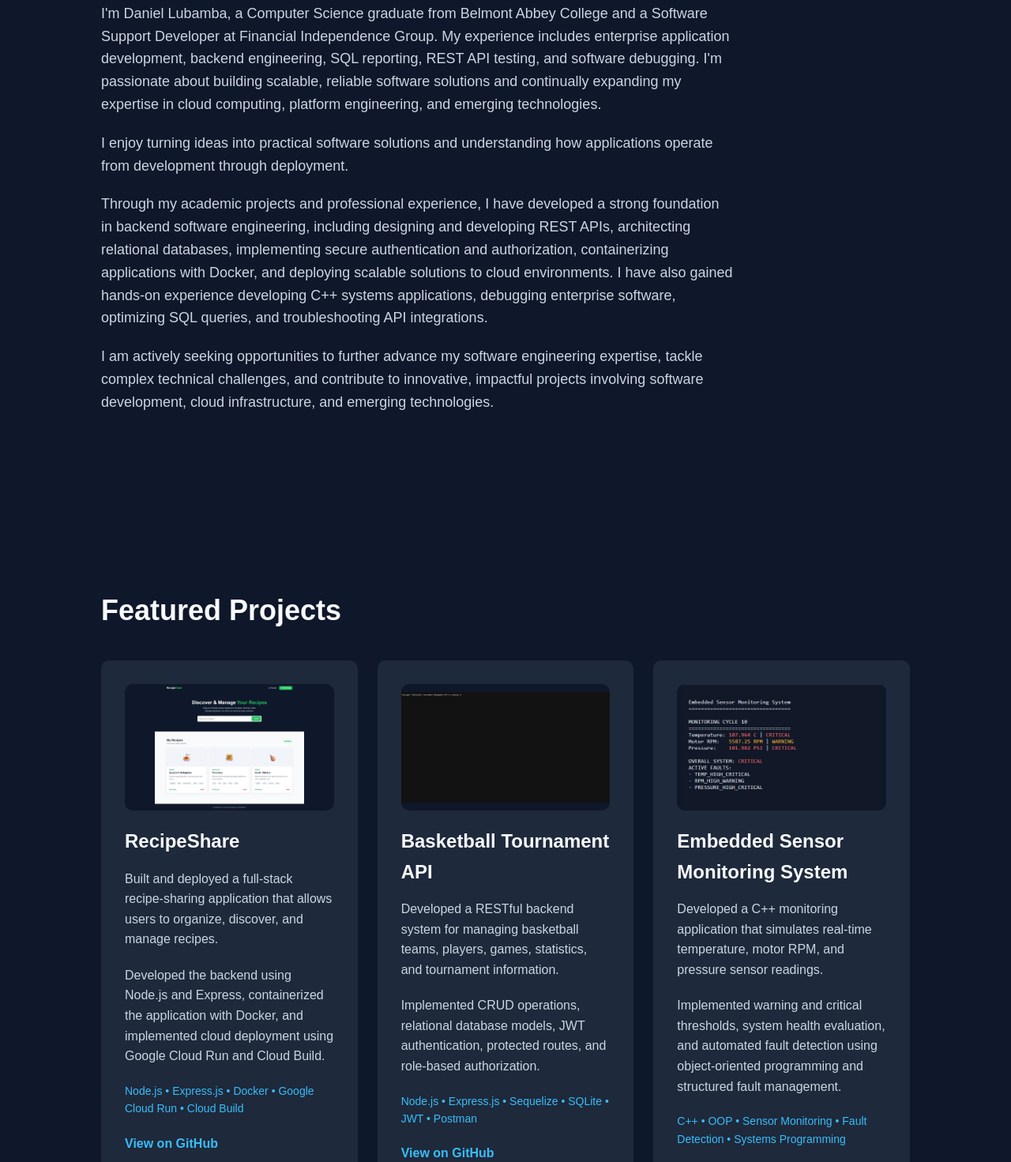
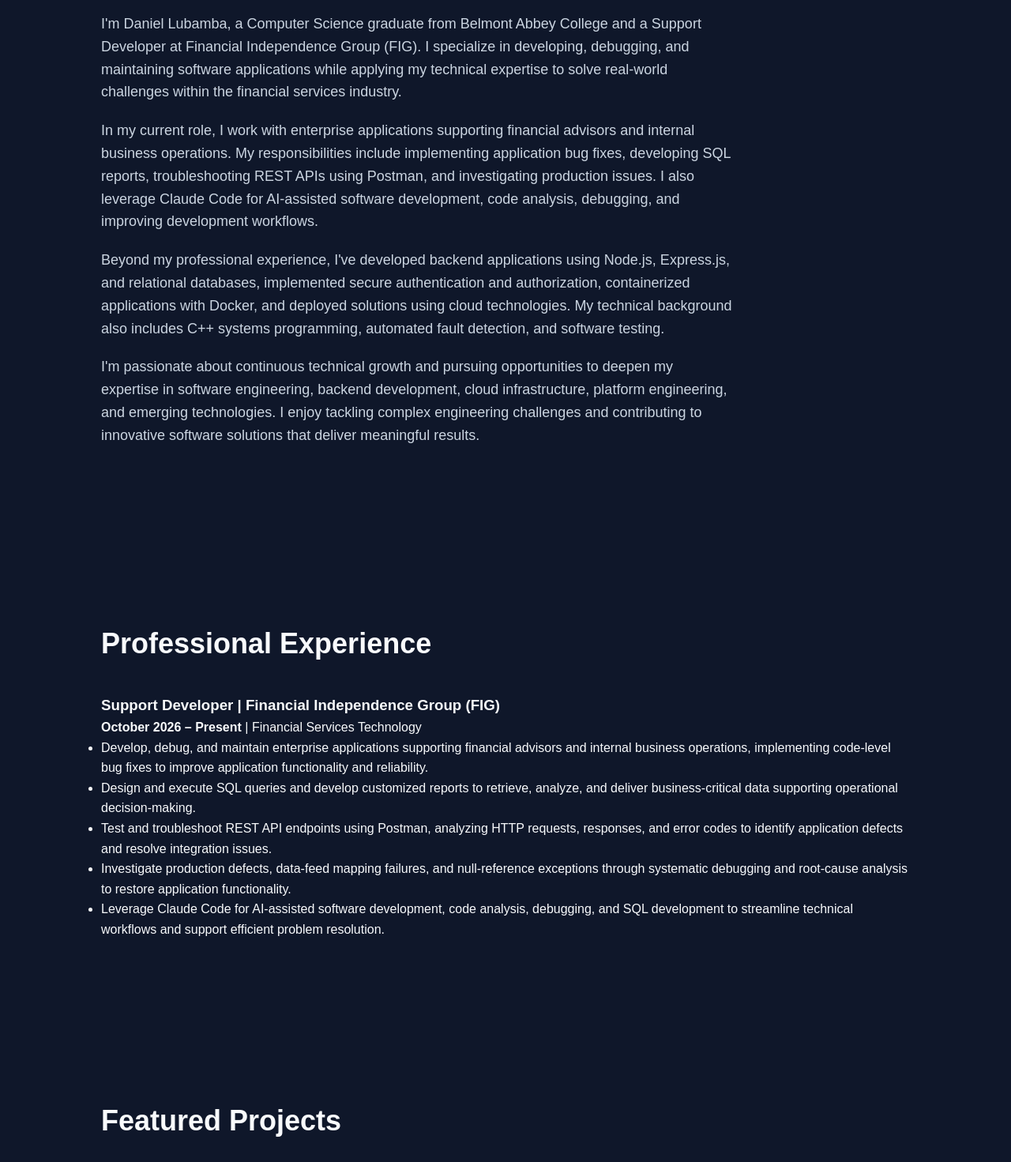
Before and after one commit to DLubamba0/daniel-portfolio, a plain HTML site: page index.html in a window 1280 px wide. Shown: the part 985-2456 px from the top of the page at 79% size. Drawn offline with Linux system fonts and the light colour scheme.

Commit message:
Update index.html

```diff
--- a/index.html
+++ b/index.html
@@ -1,12 +1,11 @@
+
 <!DOCTYPE html>
 <html lang="en">
 
 <head>
     <meta charset="UTF-8">
     <meta name="viewport" content="width=device-width, initial-scale=1.0">
-
     <title>Daniel Lubamba | Software Developer</title>
-
     <link rel="stylesheet" href="style.css">
 </head>
 
@@ -14,64 +13,58 @@
 
     <!-- Navigation -->
     <nav>
-        <div class="logo">
-            Daniel Lubamba
-        </div>
+        <div class="logo">Daniel Lubamba</div>
 
         <ul class="nav-links">
             <li><a href="#home">Home</a></li>
             <li><a href="#about">About</a></li>
+            <li><a href="#experience">Experience</a></li>
             <li><a href="#projects">Projects</a></li>
             <li><a href="#skills">Skills</a></li>
             <li><a href="#contact">Contact</a></li>
-
             <li>
-                <a
-                    href="https://www.linkedin.com/in/daniel-lubamba/"
+                <a href="https://www.linkedin.com/in/daniel-lubamba/"
                    target="_blank"
-                    rel="noopener noreferrer"
-                >
+                   rel="noopener noreferrer">
                     LinkedIn
                 </a>
             </li>
-
             <li>
-                <a
-                    href="resume/SEResume.pdf"
+                <a href="resume/SEResume.pdf"
                    target="_blank"
-                    class="resume-link"
-                >
+                   rel="noopener noreferrer"
+                   class="resume-link">
                     Resume
                 </a>
             </li>
         </ul>
     </nav>
 
-
     <!-- Home -->
     <section id="home" class="hero">
-
         <div class="hero-content">
 
             <div class="hero-text">
 
                 <p class="intro">
-                    Computer Science Graduate
+                    Software Developer | B.S. Computer Science
                 </p>
 
-                <h1>
-                    Daniel Lubamba
-                </h1>
+                <h1>Daniel Lubamba</h1>
 
                 <h2>
-                    Software Developer | Backend • Cloud • Data
+                    Software Development | Backend • Cloud • Data
                 </h2>
 
                 <p>
-                    I build practical software solutions using backend,
-                    cloud, database, and systems technologies. I enjoy
-                    developing applications from initial design through
-                    deployment while continuously expanding my technical skills.
+                    I develop and maintain enterprise software,
+                    build backend applications and REST APIs,
+                    and solve complex technical challenges through
+                    software engineering, database development,
+                    and cloud technologies. My professional
+                    experience includes production debugging,
+                    SQL reporting, API testing, and implementing
+                    software solutions for financial services.
                 </p>
 
                 <div class="hero-buttons">
@@ -80,84 +73,154 @@
                         View My Projects
                     </a>
 
-                    <a
-                        href="resume/SEResume.pdf"
+                    <a href="resume/SEResume.pdf"
                        target="_blank"
-                        class="btn secondary"
-                    >
+                       rel="noopener noreferrer"
+                       class="btn secondary">
                         Resume
                     </a>
 
-                    <a
-                        href="https://github.com/DLubamba0"
+                    <a href="https://github.com/DLubamba0"
                        target="_blank"
                        rel="noopener noreferrer"
-                        class="btn secondary"
-                    >
+                       class="btn secondary">
                         GitHub
                     </a>
 
-                    <a
-                        href="https://www.linkedin.com/in/daniel-lubamba/"
+                    <a href="https://www.linkedin.com/in/daniel-lubamba/"
                        target="_blank"
                        rel="noopener noreferrer"
-                        class="btn secondary"
-                    >
+                       class="btn secondary">
                         LinkedIn
                     </a>
 
                 </div>
-
             </div>
-
 
             <!-- Profile Picture -->
             <div class="hero-image">
-
-                <img
-                    src="images/daniel-profile.jpg"
-                    alt="Daniel Lubamba"
-                >
-
+                <img src="images/daniel-profile.jpg"
+                     alt="Daniel Lubamba">
             </div>
 
         </div>
-
     </section>
 
 
     <!-- About -->
     <section id="about">
 
-        <h2>
-            About Me
-        </h2>
+        <h2>About Me</h2>
 
         <p>
-            I'm Daniel Lubamba, a Computer Science graduate from Belmont Abbey College and a Software Support Developer at Financial Independence Group.
-            My experience includes enterprise application development, backend engineering, SQL reporting, REST API testing, and software debugging.
-            I'm passionate about building scalable, reliable software solutions and continually expanding my expertise in cloud computing, platform engineering,
-            and emerging technologies.
+            I'm Daniel Lubamba, a Computer Science graduate
+            from Belmont Abbey College and a Support Developer
+            at Financial Independence Group (FIG).
+            I specialize in developing, debugging, and
+            maintaining software applications while applying
+            my technical expertise to solve real-world
+            challenges within the financial services industry.
         </p>
 
         <p>
-            I enjoy turning ideas into practical software solutions
-            and understanding how applications operate from
-            development through deployment.
+            In my current role, I work with enterprise
+            applications supporting financial advisors and
+            internal business operations. My responsibilities
+            include implementing application bug fixes,
+            developing SQL reports, troubleshooting REST APIs
+            using Postman, and investigating production issues.
+            I also leverage Claude Code for AI-assisted
+            software development, code analysis, debugging,
+            and improving development workflows.
         </p>
 
         <p>
-           Through my academic projects and professional experience, I have developed a strong foundation in backend software engineering,
-           including designing and developing REST APIs, architecting relational databases, implementing secure authentication and authorization,
-           containerizing applications with Docker, and deploying scalable solutions to cloud environments. I have also gained hands-on experience
-           developing C++ systems applications, debugging enterprise software, optimizing SQL queries, and troubleshooting API integrations.
+            Beyond my professional experience, I've developed
+            backend applications using Node.js, Express.js,
+            and relational databases, implemented secure
+            authentication and authorization, containerized
+            applications with Docker, and deployed solutions
+            using cloud technologies. My technical background
+            also includes C++ systems programming, automated
+            fault detection, and software testing.
         </p>
 
         <p>
-            I am actively seeking opportunities to further advance my software engineering expertise,
-            tackle complex technical challenges, and contribute to innovative, impactful projects
-            involving software development, cloud infrastructure, and emerging technologies.
+            I'm passionate about continuous technical growth
+            and pursuing opportunities to deepen my expertise
+            in software engineering, backend development,
+            cloud infrastructure, platform engineering,
+            and emerging technologies. I enjoy tackling
+            complex engineering challenges and contributing
+            to innovative software solutions that deliver
+            meaningful results.
         </p>
+
+    </section>
+
+
+    <!-- Professional Experience -->
+    <section id="experience">
+
+        <h2>Professional Experience</h2>
+
+        <div class="experience-card">
+
+            <h3>
+                Support Developer | Financial Independence Group (FIG)
+            </h3>
+
+            <p>
+                <strong>October 2026 – Present</strong>
+                | Financial Services Technology
+            </p>
+
+            <ul>
+
+                <li>
+                    Develop, debug, and maintain enterprise
+                    applications supporting financial advisors
+                    and internal business operations,
+                    implementing code-level bug fixes to
+                    improve application functionality
+                    and reliability.
+                </li>
+
+                <li>
+                    Design and execute SQL queries and develop
+                    customized reports to retrieve, analyze,
+                    and deliver business-critical data
+                    supporting operational decision-making.
+                </li>
+
+                <li>
+                    Test and troubleshoot REST API endpoints
+                    using Postman, analyzing HTTP requests,
+                    responses, and error codes to identify
+                    application defects and resolve
+                    integration issues.
+                </li>
+
+                <li>
+                    Investigate production defects,
+                    data-feed mapping failures, and
+                    null-reference exceptions through
+                    systematic debugging and root-cause
+                    analysis to restore application
+                    functionality.
+                </li>
+
+                <li>
+                    Leverage Claude Code for AI-assisted
+                    software development, code analysis,
+                    debugging, and SQL development to
+                    streamline technical workflows and
+                    support efficient problem resolution.
+                </li>
+
+            </ul>
+
+        </div>
 
     </section>
 
@@ -165,50 +228,45 @@
     <!-- Projects -->
     <section id="projects">
 
-        <h2>
-            Featured Projects
-        </h2>
+        <h2>Featured Projects</h2>
 
         <div class="projects-container">
-
 
             <!-- RecipeShare -->
             <div class="project-card">
 
                 <div class="project-image">
-                    <img
-                        src="images/recipeshare.jpeg"
-                        alt="RecipeShare Project"
-                    >
+                    <img src="images/recipeshare.jpeg"
+                         alt="RecipeShare Project">
                 </div>
 
-                <h3>
-                    RecipeShare
-                </h3>
+                <h3>RecipeShare</h3>
 
                 <p>
-                    Built and deployed a full-stack recipe-sharing
-                    application that allows users to organize,
-                    discover, and manage recipes.
+                    Designed, developed, and deployed a
+                    full-stack recipe-sharing application
+                    enabling users to organize, discover,
+                    and manage recipes through an
+                    interactive web platform.
                 </p>
 
                 <p>
-                    Developed the backend using Node.js and Express,
-                    containerized the application with Docker, and
-                    implemented cloud deployment using Google Cloud Run
-                    and Cloud Build.
+                    Developed backend functionality using
+                    Node.js and Express.js, containerized
+                    the application with Docker, and
+                    implemented cloud deployment using
+                    Google Cloud Run and Cloud Build.
                 </p>
 
                 <p class="tech">
-                    Node.js • Express.js • Docker • Google Cloud Run • Cloud Build
+                    Node.js • Express.js • Docker •
+                    Google Cloud Run • Cloud Build
                 </p>
 
-                <a
-                    href="https://github.com/DLubamba0/final-project-recipe-app"
+                <a href="https://github.com/DLubamba0/final-project-recipe-app"
                    target="_blank"
                    rel="noopener noreferrer"
-                    class="project-link"
-                >
+                   class="project-link">
                     View on GitHub
                 </a>
 
@@ -219,38 +277,36 @@
             <div class="project-card">
 
                 <div class="project-image">
-                    <img
-                        src="images/basketball-api.jpg"
-                        alt="Basketball Tournament API"
-                    >
+                    <img src="images/basketball-api.jpg"
+                         alt="Basketball Tournament API">
                 </div>
 
-                <h3>
-                    Basketball Tournament API
-                </h3>
+                <h3>Basketball Tournament API</h3>
 
                 <p>
-                    Developed a RESTful backend system for managing
-                    basketball teams, players, games, statistics,
-                    and tournament information.
+                    Engineered a RESTful backend application
+                    for managing basketball teams, players,
+                    games, statistics, and tournament
+                    information using Node.js and Express.js.
                 </p>
 
                 <p>
-                    Implemented CRUD operations, relational database
-                    models, JWT authentication, protected routes,
-                    and role-based authorization.
+                    Implemented relational database models,
+                    full CRUD functionality, JWT-based
+                    authentication, protected API endpoints,
+                    and role-based authorization to support
+                    secure application operations.
                 </p>
 
                 <p class="tech">
-                    Node.js • Express.js • Sequelize • SQLite • JWT • Postman
+                    Node.js • Express.js • Sequelize •
+                    SQLite • JWT • Postman
                 </p>
 
-                <a
-                    href="https://github.com/DLubamba0/Basketball-Tournament-API"
+                <a href="https://github.com/DLubamba0/Basketball-Tournament-API"
                    target="_blank"
                    rel="noopener noreferrer"
-                    class="project-link"
-                >
+                   class="project-link">
                     View on GitHub
                 </a>
 
@@ -261,39 +317,37 @@
             <div class="project-card">
 
                 <div class="project-image">
-                    <img
-                        src="images/embedded-sensor-monitor.jpeg"
-                        alt="Embedded Sensor Monitoring System"
-                    >
+                    <img src="images/embedded-sensor-monitor.jpeg"
+                         alt="Embedded Sensor Monitoring System">
                 </div>
 
-                <h3>
-                    Embedded Sensor Monitoring System
-                </h3>
+                <h3>Embedded Sensor Monitoring System</h3>
 
                 <p>
-                    Developed a C++ monitoring application that simulates
-                    real-time temperature, motor RPM, and pressure sensor
-                    readings.
+                    Developed a C++ systems application
+                    simulating real-time monitoring of
+                    temperature, motor RPM, and pressure
+                    sensor readings.
                 </p>
 
                 <p>
-                    Implemented warning and critical thresholds,
-                    system health evaluation, and automated fault detection
-                    using object-oriented programming and structured
-                    fault management.
+                    Engineered automated fault detection,
+                    warning and critical thresholds,
+                    and system health evaluation using
+                    object-oriented programming, enums,
+                    vectors, and structured fault
+                    management techniques.
                 </p>
 
                 <p class="tech">
-                    C++ • OOP • Sensor Monitoring • Fault Detection • Systems Programming
+                    C++ • OOP • Sensor Monitoring •
+                    Fault Detection • Systems Programming
                 </p>
 
-                <a
-                    href="https://github.com/DLubamba0/embedded-sensor-monitor"
+                <a href="https://github.com/DLubamba0/embedded-sensor-monitor"
                    target="_blank"
                    rel="noopener noreferrer"
-                    class="project-link"
-                >
+                   class="project-link">
                     View on GitHub
                 </a>
 
@@ -307,62 +361,58 @@
     <!-- Skills -->
     <section id="skills">
 
-        <h2>
-            Technical Skills
-        </h2>
+        <h2>Technical Skills</h2>
 
         <div class="skills-container">
 
-
+            <!-- Programming -->
             <div class="skill-card">
 
-                <h3>
-                    Programming
-                </h3>
+                <h3>Programming Languages</h3>
 
                 <p>Python</p>
                 <p>Java</p>
                 <p>JavaScript</p>
                 <p>SQL</p>
                 <p>C++</p>
+                <p>PowerShell</p>
 
             </div>
 
 
+            <!-- Backend -->
             <div class="skill-card">
 
-                <h3>
-                    Backend Development
-                </h3>
+                <h3>Backend Development</h3>
 
                 <p>Node.js</p>
                 <p>Express.js</p>
                 <p>REST APIs</p>
                 <p>JWT Authentication</p>
-                <p>API Validation</p>
+                <p>API Design</p>
+                <p>API Testing</p>
 
             </div>
 
 
+            <!-- Databases -->
             <div class="skill-card">
 
-                <h3>
-                    Databases
-                </h3>
+                <h3>Databases</h3>
 
+                <p>SQL Server</p>
                 <p>SQLite</p>
                 <p>Sequelize ORM</p>
-                <p>SQL</p>
                 <p>Relational Database Design</p>
+                <p>SQL Reporting</p>
 
             </div>
 
 
+            <!-- Cloud & DevOps -->
             <div class="skill-card">
 
-                <h3>
-                    Cloud & DevOps
-                </h3>
+                <h3>Cloud &amp; DevOps</h3>
 
                 <p>AWS</p>
                 <p>Google Cloud Platform</p>
@@ -376,35 +426,35 @@
             </div>
 
 
+            <!-- Development Tools -->
             <div class="skill-card">
 
-                <h3>
-                    Development & Automation
-                </h3>
+                <h3>Development &amp; Testing</h3>
 
                 <p>Git</p>
                 <p>GitHub</p>
-                <p>PowerShell</p>
                 <p>Linux</p>
                 <p>Postman</p>
-                <p>VS Code</p>
                 <p>Jest</p>
+                <p>Supertest</p>
+                <p>Visual Studio Code</p>
+                <p>Cursor</p>
 
             </div>
 
 
+            <!-- Software Engineering -->
             <div class="skill-card">
 
-                <h3>
-                    Software Engineering
-                </h3>
+                <h3>Software Engineering &amp; AI</h3>
 
                 <p>Object-Oriented Programming</p>
-                <p>Data Structures</p>
+                <p>Data Structures &amp; Algorithms</p>
                 <p>Software Development Lifecycle</p>
-                <p>Authentication & Authorization</p>
-                <p>API Security</p>
-                <p>Debugging</p>
+                <p>Authentication &amp; Authorization</p>
+                <p>Debugging &amp; Root-Cause Analysis</p>
+                <p>Claude Code</p>
+                <p>AI-Assisted Development</p>
 
             </div>
 
@@ -416,15 +466,18 @@
     <!-- Contact -->
     <section id="contact">
 
-        <h2>
-            Let's Connect
-        </h2>
+        <h2>Let's Connect</h2>
 
         <p>
-            I'm currently exploring opportunities in software engineering,
-            backend development, cloud computing, platform engineering,
-            and data engineering. Feel free to reach out if you'd like
-            to connect or discuss an opportunity.
+            I'm actively exploring opportunities in
+            software engineering, backend development,
+            cloud computing, platform engineering,
+            and data-focused technologies.
+            Whether you're developing enterprise
+            applications, building cloud-based
+            solutions, or solving complex engineering
+            challenges, I'd welcome the opportunity
+            to connect and contribute.
         </p>
 
         <div class="contact-links">
@@ -433,26 +486,21 @@
                 Email Me
             </a>
 
-            <a
-                href="https://github.com/DLubamba0"
+            <a href="https://github.com/DLubamba0"
                target="_blank"
-                rel="noopener noreferrer"
-            >
+               rel="noopener noreferrer">
                 GitHub
             </a>
 
-            <a
-                href="https://www.linkedin.com/in/daniel-lubamba/"
+            <a href="https://www.linkedin.com/in/daniel-lubamba/"
                target="_blank"
-                rel="noopener noreferrer"
-            >
+               rel="noopener noreferrer">
                 LinkedIn
             </a>
 
-            <a
-                href="resume/SEResume.pdf"
+            <a href="resume/SEResume.pdf"
                target="_blank"
-            >
+               rel="noopener noreferrer">
                 Resume
             </a>
 
@@ -463,14 +511,10 @@
 
     <!-- Footer -->
     <footer>
-        <p>
-            © 2026 Daniel Lubamba
-        </p>
+        <p>© 2026 Daniel Lubamba</p>
     </footer>
-
 
     <script src="script.js"></script>
 
 </body>
-
 </html>
```
Lines whose indentation alone changed are shown as unchanged.
